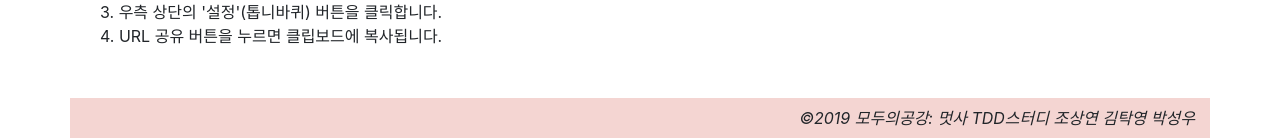
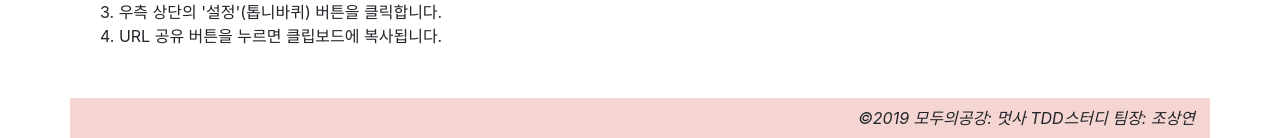
Before and after one commit to likelionlabtdd/timetable_checker, a Django app: page /accounts/signup/ in a window 1280 px wide. Shown: the part 662-800 px from the top of the page. Run offline with Django 3.2, Linux system fonts and the light colour scheme; some libraries are stand-ins or nearby versions.

Commit message:
add readme

```diff
--- a/timetable_checker/templates/base.html
+++ b/timetable_checker/templates/base.html
@@ -129,7 +129,7 @@
 
     <footer class="">
         <div class="container fixed-bottom font-italic footer-copyright  py-2" style="background-color: #c6281731">
-            <div class="text-right">©2019 모두의공강: 멋사 TDD스터디 조상연 김탁영 박성우</div>
+            <div class="text-right">©2019 모두의공강: 멋사 TDD스터디 팀장: 조상연</div>
         </div>
     </footer>
 </body>
```
Also changed, not shown: readme.md.
